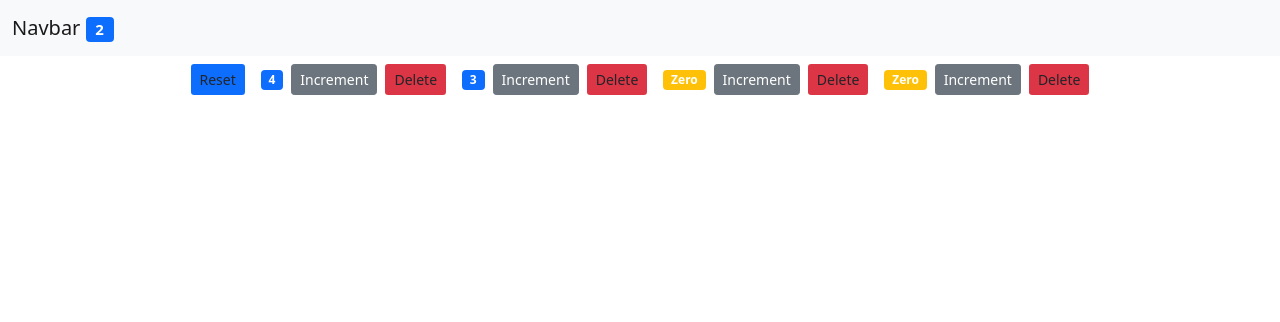
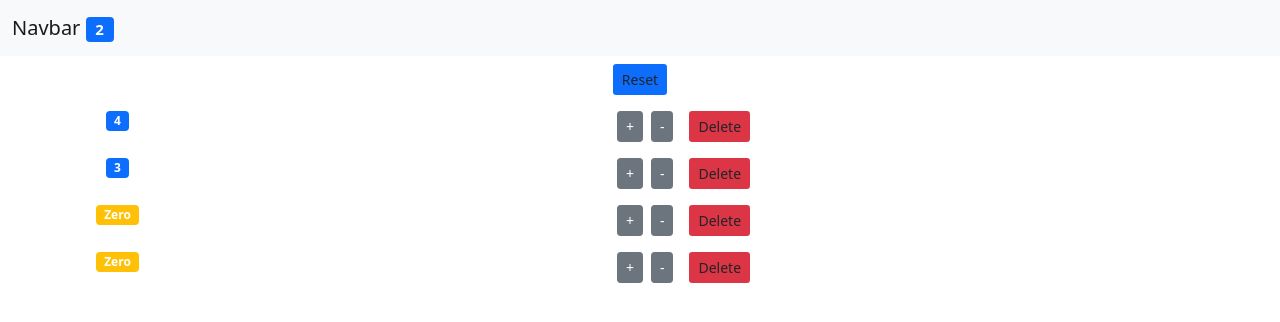
Before and after one commit to jimmymano/counter-app, a React (Create React App) app: page / in a window 1280 px wide. Shown: the top 322 px of the page. Built offline with nearby package versions, Linux system fonts and the light colour scheme.

Commit message:
added total count badge to NavBar Component and  decrement feature

```diff
--- a/src/App.js
+++ b/src/App.js
@@ -12,11 +12,29 @@ class App extends Component {
       { id: 4, value: 0 },
     ],
   };
+  constructor() {
+    super();
+    console.log("App-Constructor");
+  }
+
+  componentDidMount() {
+    console.log("App-Mounted");
+  }
+
   handleIncrement = (counter) => {
     const counters = [...this.state.counters];
     const index = counters.indexOf(counter);
     counters[index] = { ...counter };
     counters[index].value++;
+    console.log(this.state.counters[index]);
+    this.setState({ counters });
+  };
+
+  handleDecrement = (counter) => {
+    const counters = [...this.state.counters];
+    const index = counters.indexOf(counter);
+    counters[index] = { ...counter };
+    counters[index].value--;
     console.log(this.state.counters[index]);
     this.setState({ counters });
   };
@@ -37,6 +55,7 @@ class App extends Component {
   };
 
   render() {
+    console.log("App-rendered");
     return (
       <div className="App">
         <NavBar
@@ -47,6 +66,7 @@ class App extends Component {
             counters={this.state.counters}
             onReset={this.handleReset}
             onIncrement={this.handleIncrement}
+            onDecrement={this.handleDecrement}
             onDelete={this.handleDelete}
           />
         </main>
--- a/src/components/counter.jsx
+++ b/src/components/counter.jsx
@@ -1,6 +1,17 @@
 import React, { Component } from "react";
 
 class Counter extends Component {
+  componentDidUpdate(prevProps, prevState) {
+    console.log("prevProps", prevProps);
+    console.log("prevState", prevState);
+    if (prevProps.counter.value !== this.props.counter.value) {
+      //Ajax call and get new data from the server
+    }
+  }
+  componentWillUnmount() {
+    console.log("Counter-Unmount");
+  }
+
   //1.This method returns a string of Zero or the count property
   formatCount() {
     const { value: count } = this.props.counter;
@@ -14,15 +25,24 @@ class Counter extends Component {
   }
 
   render() {
-    console.log("props", this.props);
+    console.log("Counter-rendered");
     return (
-      <React.Fragment>
+      <div className="row">
+        <div className="col-1">
           <span className={this.getBadgeClasses()}>{this.formatCount()}</span>
+        </div>
+        <div className="col">
           <button
             onClick={() => this.props.onIncrement(this.props.counter)}
             className="btn btn-secondary btn-sm"
           >
-          Increment
+            +
+          </button>
+          <button
+            onClick={() => this.props.onDecrement(this.props.counter)}
+            className="btn btn-secondary btn-sm m-2"
+          >
+            -
           </button>
           <button
             onClick={() => this.props.onDelete(this.props.counter.id)}
@@ -30,7 +50,8 @@ class Counter extends Component {
           >
             Delete
           </button>
-      </React.Fragment>
+        </div>
+      </div>
     );
   }
 }
--- a/src/components/counters.jsx
+++ b/src/components/counters.jsx
@@ -3,7 +3,8 @@ import Counter from "./counter";
 
 class Counters extends Component {
   render() {
-    const { onReset, onDelete, onIncrement, counter } = this.props;
+    const { onReset, onDelete, onIncrement, onDecrement, counter } = this.props;
+    console.log("Counter-Rendered");
     return (
       <div>
         <button onClick={onReset} className="btn bg-primary btn-sm m-2">
@@ -14,6 +15,7 @@ class Counters extends Component {
             key={counter.id}
             onDelete={onDelete}
             onIncrement={onIncrement}
+            onDecrement={onDecrement}
             counter={counter}
           />
         ))}
--- a/src/components/navbar.jsx
+++ b/src/components/navbar.jsx
@@ -1,6 +1,7 @@
 import React, { Component } from "react";
 
 const NavBar = ({ totalCounters }) => {
+  console.log("NavBar-Rendered");
   return (
     <nav className="navbar navbar-light bg-light">
       <div className="container-fluid">
```
Lines whose indentation alone changed are shown as unchanged.
